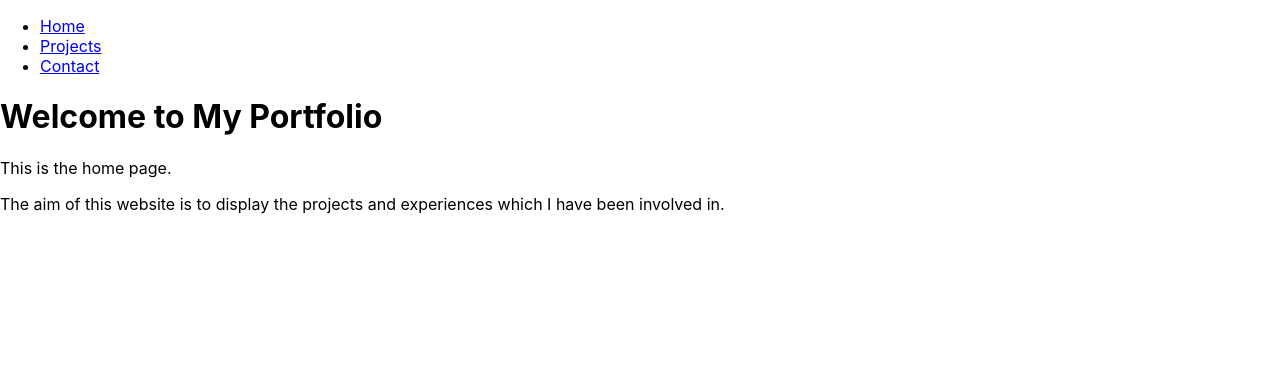
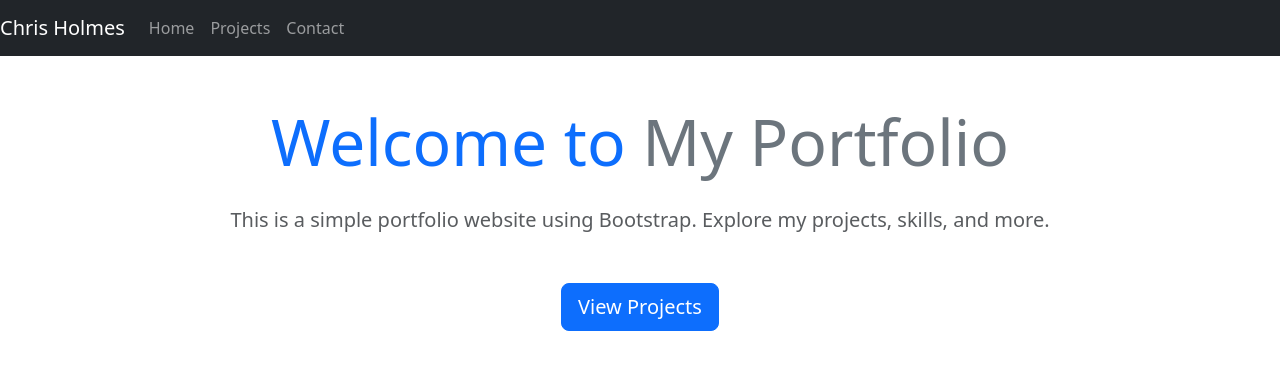
Before and after one commit to holmesc01/Portfolio-Website, a React (Create React App) app: page / in a window 1280 px wide. Shown: the top 370 px of the page. Built offline with nearby package versions, Linux system fonts and the light colour scheme.

Commit message:
Updated the home page with bootstrap styling

```diff
--- a/package.json
+++ b/package.json
@@ -6,6 +6,7 @@
     "@testing-library/jest-dom": "^5.17.0",
     "@testing-library/react": "^13.4.0",
     "@testing-library/user-event": "^13.5.0",
+    "bootstrap": "^5.3.3",
     "react": "^18.3.1",
     "react-dom": "^18.3.1",
     "react-router-dom": "^6.26.0",
--- a/src/App.js
+++ b/src/App.js
@@ -3,23 +3,30 @@ import { BrowserRouter as Router, Route, Routes, Link } from 'react-router-dom';
 import Home from './components/Home';
 import Projects from './components/Projects';
 import Contact from './components/Contact';
+import 'bootstrap/dist/css/bootstrap.min.css'; // Import Bootstrap CSS
 
 function App() {
   return (
     <Router>
       <div className="App">
-        <nav>
-          <ul>
-            <li>
-              <Link to="/">Home</Link>
-            </li>
-            <li>
-              <Link to="/projects">Projects</Link>
-            </li>
-            <li>
-              <Link to="/contact">Contact</Link>
-            </li>
-          </ul>
+        <nav className="navbar navbar-expand-lg navbar-dark bg-dark">
+          <a className="navbar-brand" href="/">Chris Holmes</a>
+          <button className="navbar-toggler" type="button" data-toggle="collapse" data-target="#navbarNav" aria-controls="navbarNav" aria-expanded="false" aria-label="Toggle navigation">
+            <span className="navbar-toggler-icon"></span>
+          </button>
+          <div className="collapse navbar-collapse" id="navbarNav">
+            <ul className="navbar-nav ml-auto">
+              <li className="nav-item">
+                <Link className="nav-link" to="/">Home</Link>
+              </li>
+              <li className="nav-item">
+                <Link className="nav-link" to="/projects">Projects</Link>
+              </li>
+              <li className="nav-item">
+                <Link className="nav-link" to="/contact">Contact</Link>
+              </li>
+            </ul>
+          </div>
         </nav>
         <Routes>
           <Route path="/" element={<Home />} />
--- a/src/components/Home.js
+++ b/src/components/Home.js
@@ -2,10 +2,16 @@ import React from 'react';
 
 const Home = () => {
   return (
-    <div>
-      <h1>Welcome to My Portfolio</h1>
-      <p>This is the home page.</p>
-      <p>The aim of this website is to display the projects and experiences which I have been involved in.</p>
+    <div className="container text-center my-5">
+      <h1 className="display-3 font-weight-bold text-primary mb-4">
+        Welcome to <span className="text-secondary">My Portfolio</span>
+      </h1>
+      <p className="lead text-muted mb-5">
+        This is a simple portfolio website using Bootstrap. Explore my projects, skills, and more.
+      </p>
+      <a href="projects" className="btn btn-primary btn-lg">
+        View Projects
+      </a>
     </div>
   );
 };
```
Also changed, not shown: 1 other file (tests, documents, lock files or other folders).
